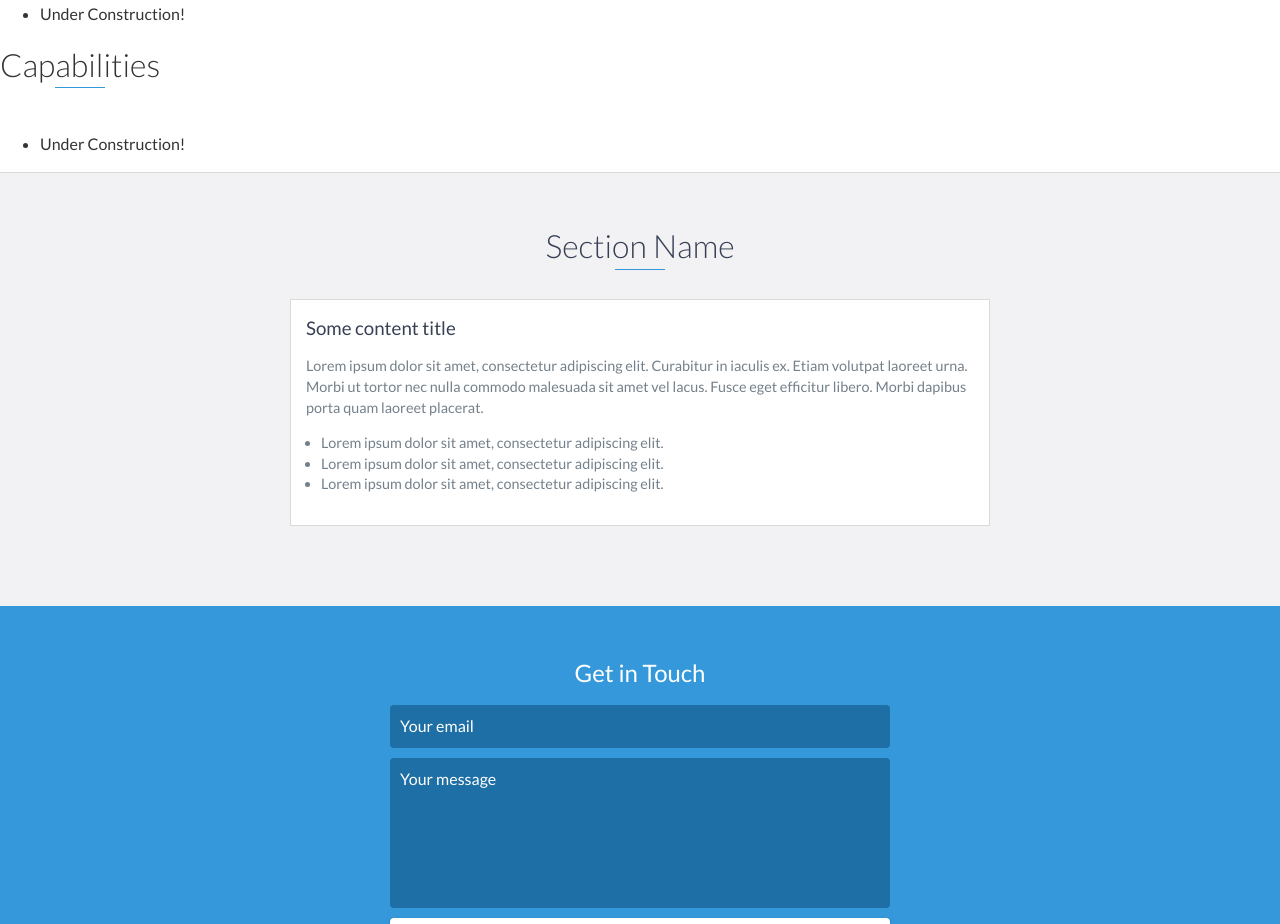
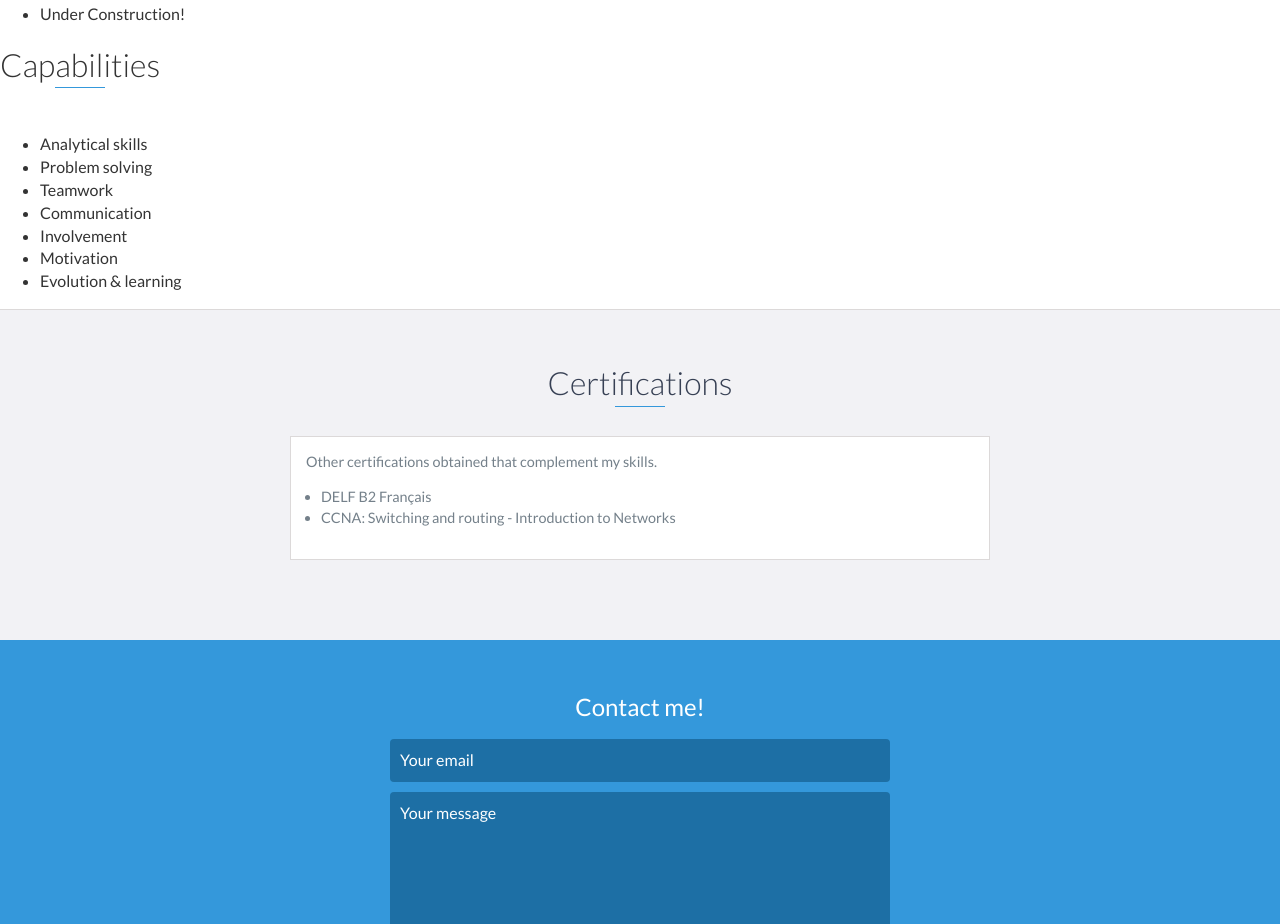
Before and after one commit to juanrodmor/juanrodmor.github.io, a website: page index.html in a window 1280 px wide. Shown: the part 2920-3844 px from the top of the page. Drawn offline with nearby package versions, Linux system fonts and the light colour scheme.

Commit message:
Update index.html

```diff
--- a/index.html
+++ b/index.html
@@ -57,7 +57,7 @@
 			<img style="height: 150px; margin-bottom: 10px; border-radius: 150px" src="https://avatars2.githubusercontent.com/u/50288510?s=460&amp;v=4">
             <h1>Juan Rodríguez</h1>
             <h2>Software Engineer</h2>
-            <a href="#" class="btn-rounded-white">Download CV!</a>
+            <a href="https://github.com/juanrodmor/juanrodmor.github.io/blob/master/documents/CV_JuanP_RodríguezMoreno.pdf" class="btn-rounded-white">Download CV!</a>
         </div>
         <!-- End #lead-content -->
 
@@ -145,15 +145,15 @@
 
                 <div class="project shadow-large">
                     <div class="project-image">
-                        <img src="images/project.jpg" />
+                        <img src="https://github.com/juanrodmor/votuca/blob/master/assets/img/logo.png?raw=true" />
                     </div>
                     <!-- End .project-image -->
                     <div class="project-info">
-                        <h3>Project Name Here</h3>
+                        <h3>Votuca</h3>
                         <p>
                             Lorem ipsum dolor sit amet, consectetur adipiscing elit. Curabitur in iaculis ex. Etiam volutpat laoreet urna. Morbi ut tortor nec nulla commodo malesuada sit amet vel lacus. Fusce eget efficitur libero. Morbi dapibus porta quam laoreet placerat.
                         </p>
-                        <a href="#">View Project</a>
+                        <a href="https://github.com/juanrodmor/votuca">View Project!</a>
                     </div>
                     <!-- End .project-info -->
                 </div>
@@ -184,29 +184,33 @@
 	<div id="capabilities">
 	<h2 class="heading">Capabilities</h2>
 	<ul>
-		<li>Under Construction!</li>
+		<li>Analytical skills</li>
+		<li>Problem solving</li>
+		<li>Teamwork</li>
+		<li>Communication</li>
+		<li>Involvement</li>
+		<li>Motivation</li>
+		<li>Evolution & learning</li>
 	</ul>
+	</div>
 </div>
     <!-- End #skills -->
 
 <div class="optional-section background-alt">
-    <h2 class="heading">Section Name</h2>
+    <h2 class="heading">Certifications</h2>
 
     <div class="optional-section-block">
-        <h3>Some content title</h3>
         <p>
-            Lorem ipsum dolor sit amet, consectetur adipiscing elit. Curabitur in iaculis ex. Etiam volutpat laoreet urna. Morbi ut tortor nec nulla commodo malesuada sit amet vel lacus. Fusce eget efficitur libero. Morbi dapibus porta quam laoreet placerat.
+			Other certifications obtained that complement my skills.
         </p>
         <ul>
             <li>
-                Lorem ipsum dolor sit amet, consectetur adipiscing elit.
+				DELF B2 Français
+			</li>
+            <li>
+				CCNA: Switching and routing - Introduction to Networks
             </li>
-            <li>
-                Lorem ipsum dolor sit amet, consectetur adipiscing elit.
-            </li>
-            <li>
-                Lorem ipsum dolor sit amet, consectetur adipiscing elit.
-            </li>
+
         </ul>
     </div>
     <!-- End .optional-section-block -->
@@ -214,9 +218,9 @@
 </div>
 
     <div id="contact">
-        <h2>Get in Touch</h2>
+        <h2>Contact me!</h2>
         <div id="contact-form">
-            <form method="POST" action="https://formspree.io/email@email.com">
+            <form method="POST" action="https://formspree.io/contact.juanrodriguez@gmail.com">
                 <input type="hidden" name="_subject" value="Contact request from personal website" />
                 <input type="email" name="_replyto" placeholder="Your email" required>
                 <textarea name="message" placeholder="Your message" required></textarea>
@@ -249,7 +253,7 @@
                             <a href="https://stackoverflow.com/" target="_blank"><i class="fa fa-stack-overflow" aria-hidden="true"></i></a>
                         </li>
                         <li>
-                            <a href="https://linkedin.com/juanrodmor" target="_blank"><i class="fa fa-linkedin" aria-hidden="true"></i></a>
+                            <a href="https://linkedin.com/in/juanrodmor" target="_blank"><i class="fa fa-linkedin" aria-hidden="true"></i></a>
                         </li>
                         <li>
                             <a href="https://www.facebook.com/" target="_blank"><i class="fa fa-facebook" aria-hidden="true"></i></a>
```
